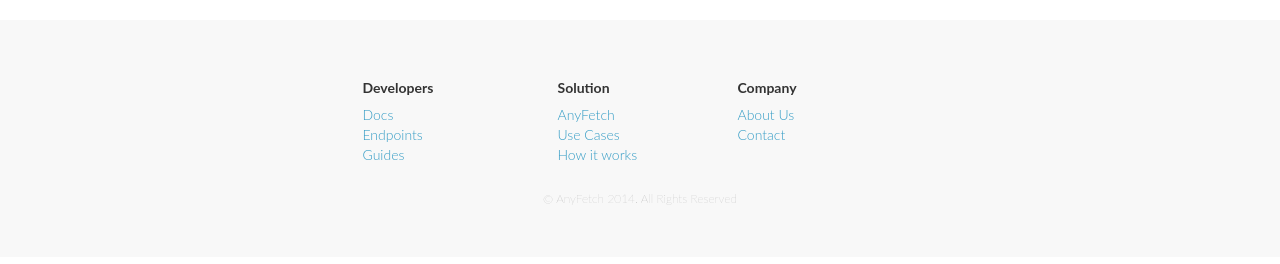
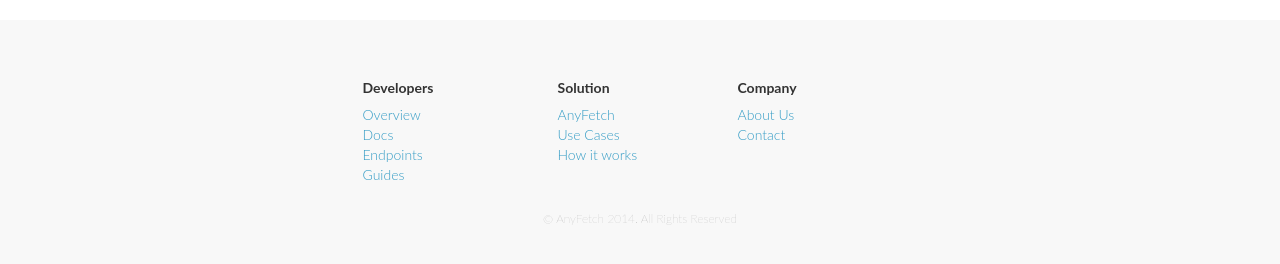
Before and after one commit to your-mom-noob/anyfetch.com, a Jekyll site: the page built from press.html, in a window 1280 px wide and 900 px high. Shown: the part 231-495 px from the top of the window. Built offline with Jekyll 4.4.1, drawn with Linux system fonts in a browser that asks for light colours; nearby versions of some CDN libraries; Markdown is read by kramdown in place of the engine named in the settings.

Commit message:
New developers page bis

```diff
--- a/_layouts/main.html
+++ b/_layouts/main.html
@@ -82,6 +82,7 @@
 				<div class="col-xs-4 col-sm-2 col-sm-offset-3">
 					<h5>Developers</h5>
 					<ul class="list-unstyled">
+						<li><a href="developers.html">Overview</a></li>
 						<li><a href="http://developers.anyfetch.com/" target="_blank">Docs</a></li>
 						<li><a href="http://developers.anyfetch.com/endpoints/" target="_blank">Endpoints</a></li>
 						<li><a href="http://developers.anyfetch.com/guides/" target="_blank">Guides</a></li>
```
